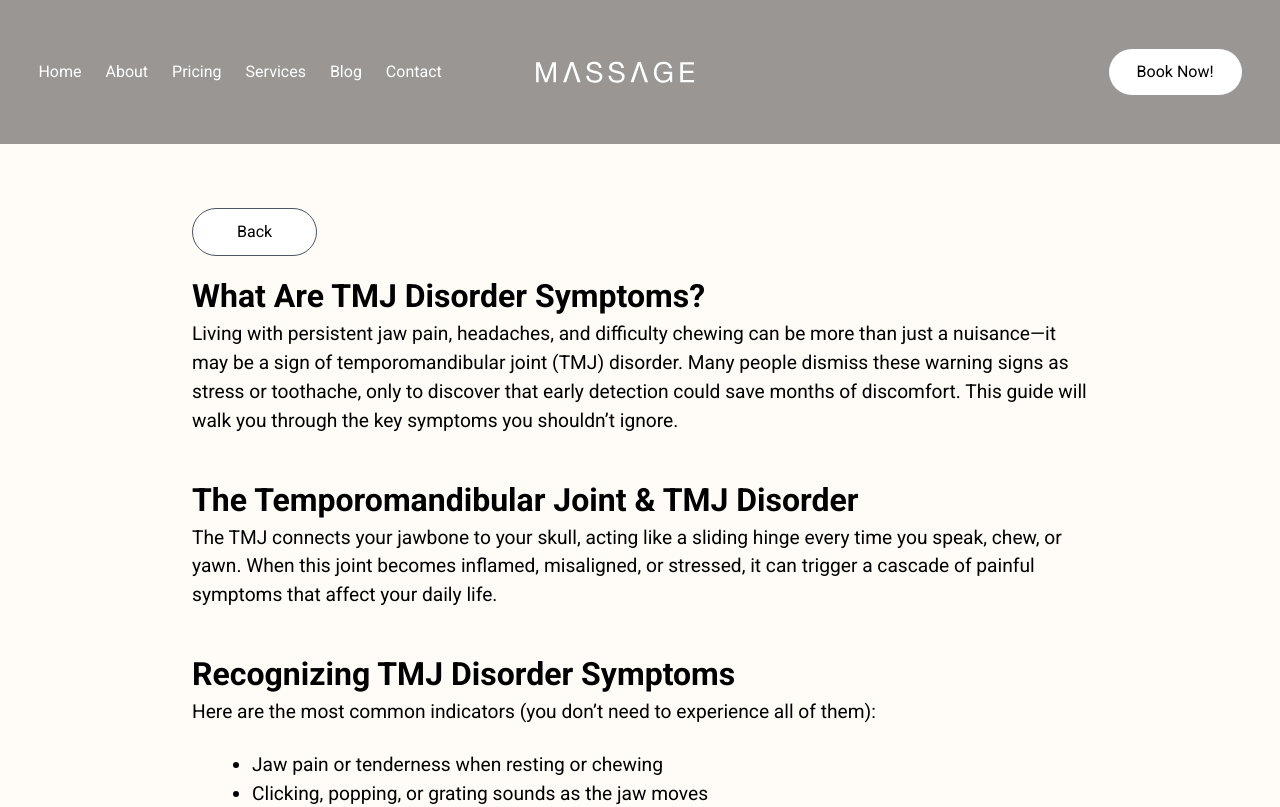
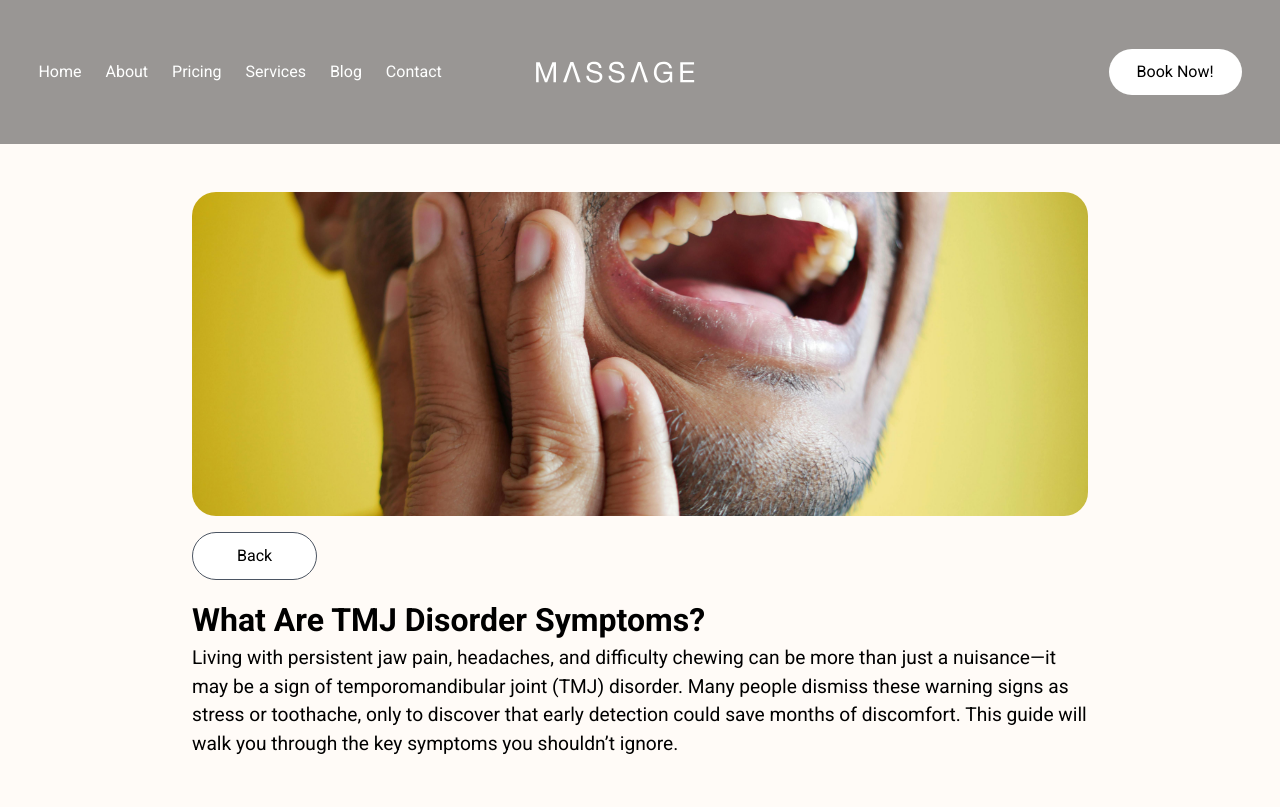
Before and after one commit to lbourke1234/massageTherapy, a Next.js app: page /blog/tmj-disorder in a window 1280 px wide. Shown: the top 807 px of the page. Built offline with nearby package versions, Linux system fonts and the light colour scheme.

Commit message:
Blog Post Fixes

```diff
--- a/src/app/pages/blogPosts/TMJDisorder.jsx
+++ b/src/app/pages/blogPosts/TMJDisorder.jsx
@@ -1,7 +1,9 @@
 import React from "react";
 import Space from "../about/Space";
+import Image from "next/image";
 import Link from "next/link";
 import ContactInfo from "../contactInfo/ContactInfo";
+import TMJDisorderImg from "/public/resources/blogPosts/TMJDisorder.jpg";
 import FastNavbar from "@/app/components/nav/FastNavbar";
 
 const TMJDisorderSymptoms = () => {
@@ -10,6 +12,18 @@ const TMJDisorderSymptoms = () => {
       <FastNavbar />
       <Space />
       <div className="w-[95%] cm800:w-[70%] text-black m-auto">
+        <div className="relative w-full aspect-[1792/647] rounded-3xl overflow-hidden">
+  <Image
+    className="object-cover"
+    src={TMJDisorderImg}
+    fill
+    sizes="(min-width: 800px) 70vw, 95vw"
+    placeholder="blur"
+    alt="Person experiencing TMJ disorder"
+    loading="eager"
+  />
+</div>
+
         <Link href="/blog">
           <button className="py-[0.7rem] px-[2.75rem] border leading-[1.5] text-black bg-white bg-clip-padding border-solid border-gray-600 rounded-3xl mt-4 transition duration-150 ease-in-out hover:border-gray-400 hover:shadow-md hover:scale-105">
             Back
@@ -149,7 +163,6 @@ const TMJDisorderSymptoms = () => {
             </li>
           </ul>
 
-
           <p className="cm800:text-[1.2em] font-semibold pb-1">
             Ready to find relief? Book a Buccal massage today and take the first step toward pain-free jaw function.
           </p>
```
